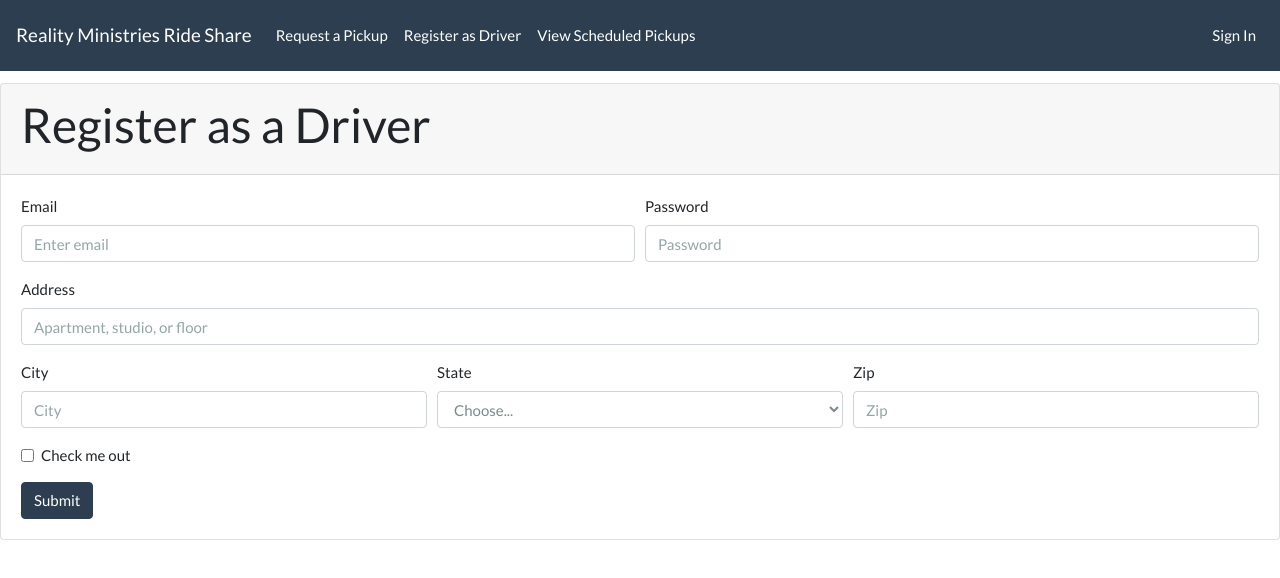
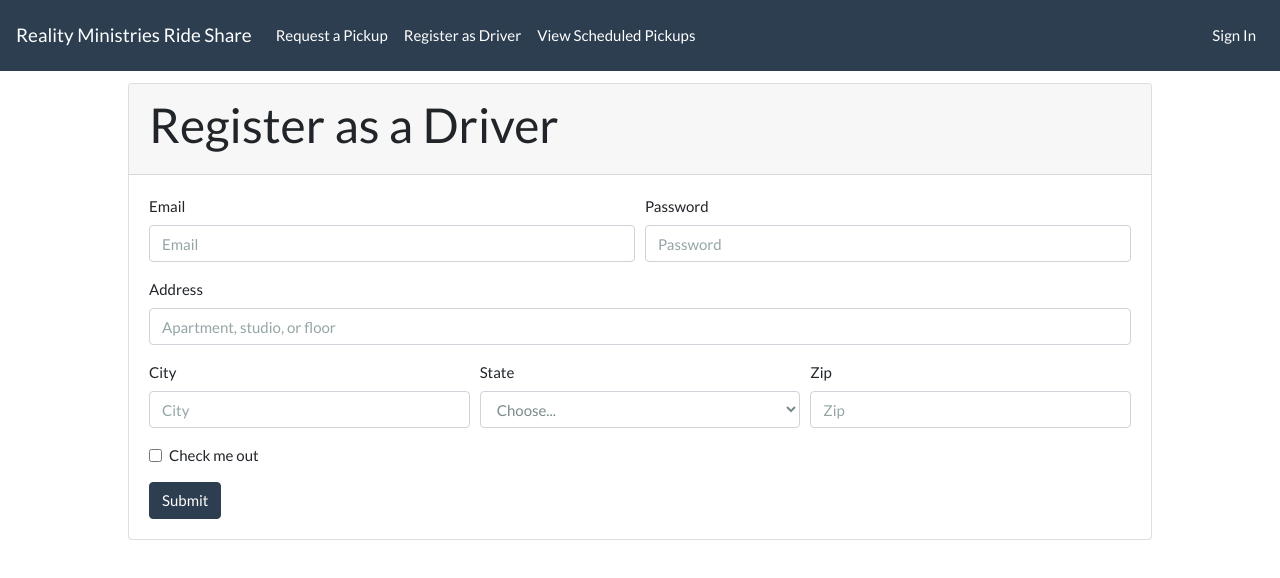
Before and after one commit to CandyKan3/DukeHack4, a React (Create React App) app in the folder dukehack/: page /driver in a window 1280 px wide. Shown: the top 578 px of the page. Built offline with nearby package versions, Linux system fonts and the light colour scheme; what google-maps-react would draw is missing.

Commit message:
Changed design of driver page

```diff
--- a/dukehack/src/components/driver.jsx
+++ b/dukehack/src/components/driver.jsx
@@ -25,7 +25,7 @@ class Driver extends React.Component {
   render() {
     return (
       <div>
-        <Card style={{ width: "80rem", margin: "0 auto", marginTop: '.8rem', float: "none" }}>
+        <Card style={{ width: "80%", margin: "0 auto", marginTop: '.8rem', float: "none" }}>
           <Card.Header><h1>Register as a Driver</h1></Card.Header>
           <Card.Body>
             <Form onSubmit={this.handleSubmit}>
@@ -34,7 +34,7 @@ class Driver extends React.Component {
                   <Form.Label>Email</Form.Label>
                   <Form.Control
                     type="email"
-                    placeholder="Enter email"
+                    placeholder="Email"
                     value={this.state.name}
                     onChange={e => this.setState({ name: e.target.value })}
                   />
```
